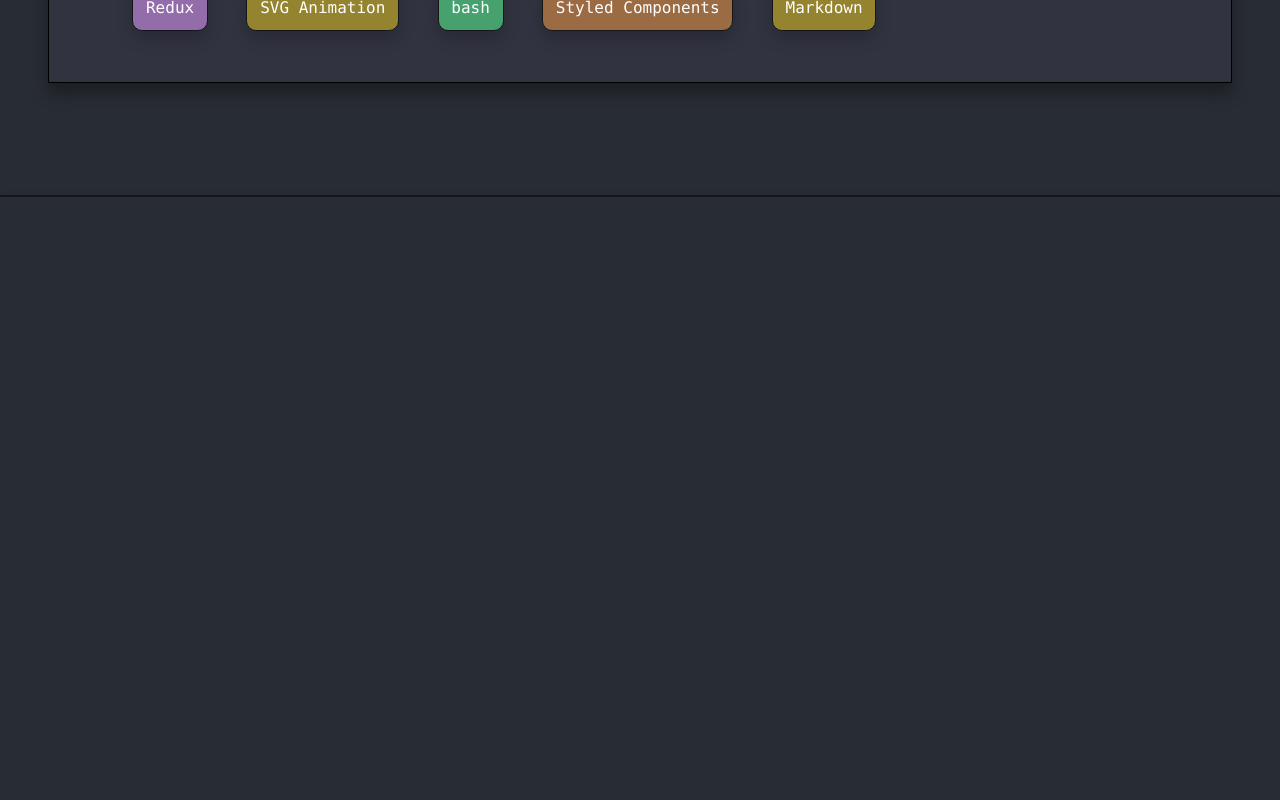
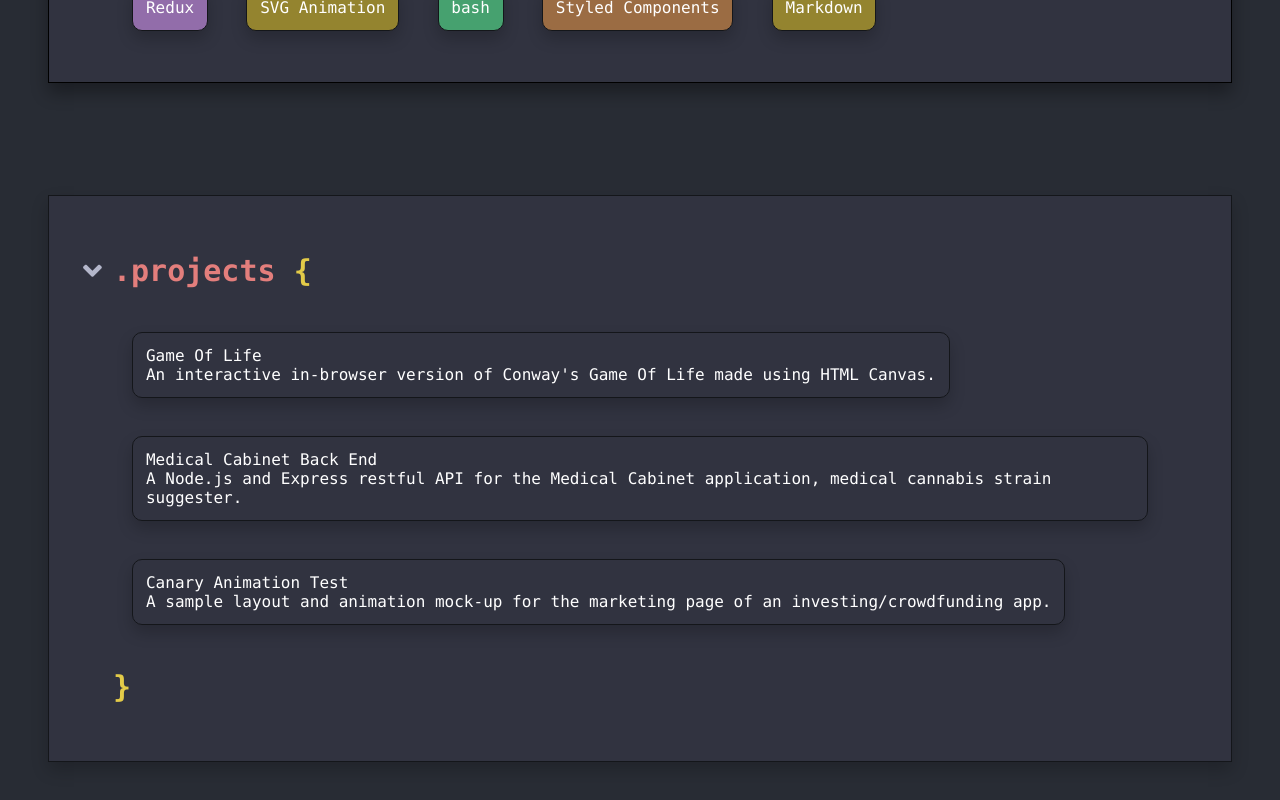
Before and after one commit to tatek1993/Portfolio, a React (Create React App) app: page / in a window 1280 px wide. Shown: the part 1797-2597 px from the top of the page. Before the commit the page ends 1994 px from the top, so only its background shows below. Built offline with nearby package versions, Linux system fonts and the light colour scheme.

Commit message:
updating projects.js

```diff
--- a/src/SASS/App.scss
+++ b/src/SASS/App.scss
@@ -43,9 +43,6 @@ $bg-color: #282c34;
   h2 {
       color: $yellow;
       position: relative;
-    span {
-      color: $green;
-    }
   }
 
 }
--- a/src/components/about-me.js
+++ b/src/components/about-me.js
@@ -6,7 +6,7 @@ const About = (props) => {
 
         <div className='about border-box'>
             <div className="about-text">
-                <h2><i class="fas fa-angle-down chevron" /><span>.bio</span> {'{'} </h2>
+                <h2><i class="fas fa-angle-down chevron" /><span className="green">.bio</span> {'{'} </h2>
                 <p className="bio">
                     My eyes exploring the city sleeping late listening to music. My favorite word is going to shows really hoppy beers I'm a good listener bacon, I value art feminism I enjoy recently moved back I'm pretty laid-back. Thinking about trying yoga Vampire Weekend food trying different restaurants outdoorsy going back to school.
                 </p>
--- a/src/components/projects.js
+++ b/src/components/projects.js
@@ -2,11 +2,44 @@ import React, { useState, useRef } from 'react';
 
 const Projects = () => {
 
+    const projects = [
+        {
+            image: ['yellow-bg'],
+            title: "Game Of Life",
+            description: "An interactive in-browser version of Conway's Game Of Life made using HTML Canvas.",
+            github: "https://github.com/tatek1993/Game-Of-Life"
+        },
+        {
+            image: ['yellow-bg'],
+            title: "Medical Cabinet Back End",
+            description: "A Node.js and Express restful API for the Medical Cabinet application, medical cannabis strain suggester.",
+            github: "https://github.com/tatek1993/medical-cabinet-back-end"
+        },
+        {
+            image: ['yellow-bg'],
+            title: "Canary Animation Test",
+            description: "A sample layout and animation mock-up for the marketing page of an investing/crowdfunding app.",
+            github: "https://github.com/tatek1993/Canary-Animation-WIP"
+        },
+    ]
 
 
     return (
-        <div className="projects border-box">
+        <div className="about border-box">
+            <h2><i class="fas fa-angle-down chevron" /><span className="red">.projects</span> {'{'} </h2>
+            <div className="projects-list">
+                <div style={{ display: 'flex', flexWrap: 'wrap' }}>
+                    {
+                        projects.map(x => (<div className={`skill border-box  ${x.color}`}>
+                            {x.title}<br></br>
+                            {x.description}
+                        </div>))
+                    }
+                </div>
+            </div>
 
+
+            <h2>{'}'} </h2>
         </div>
     );
 };
```
